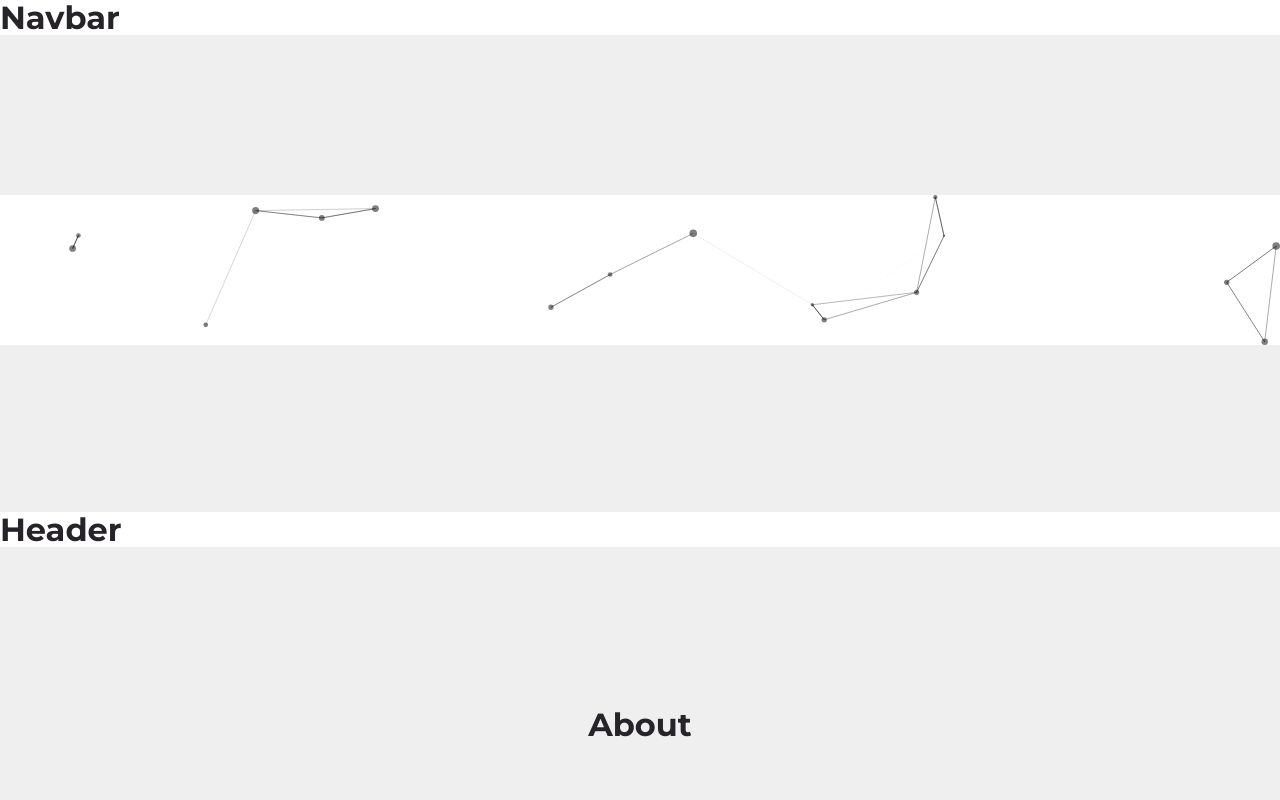
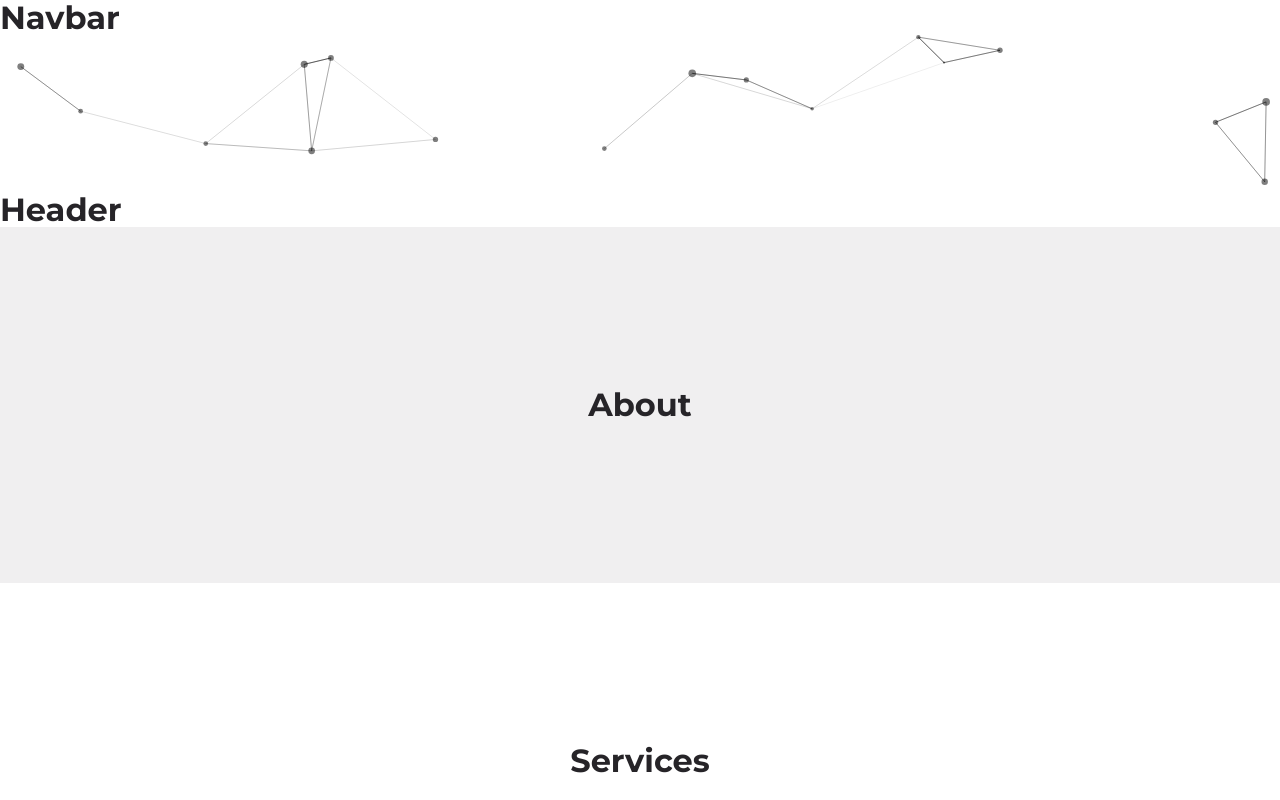
Before and after one commit to ercsssn/personal-website, a React (Create React App) app: page / in a window 1280 px wide. Shown: the top 800 px of the page. Built offline with nearby package versions, Linux system fonts and the light colour scheme.

Commit message:
Use div instead of section tag for particles

```diff
--- a/src/sections/hero/Hero.jsx
+++ b/src/sections/hero/Hero.jsx
@@ -3,12 +3,9 @@ import Particle from './particles/Particles'
 
 const Hero = () => {
   return (
-    <>
-
-    <section id="hero">
-        <Particle/>
-    </section>
-    </>
+    <div className='particles-container'>
+      <Particle/>
+    </div>
 
   )
 }
```
